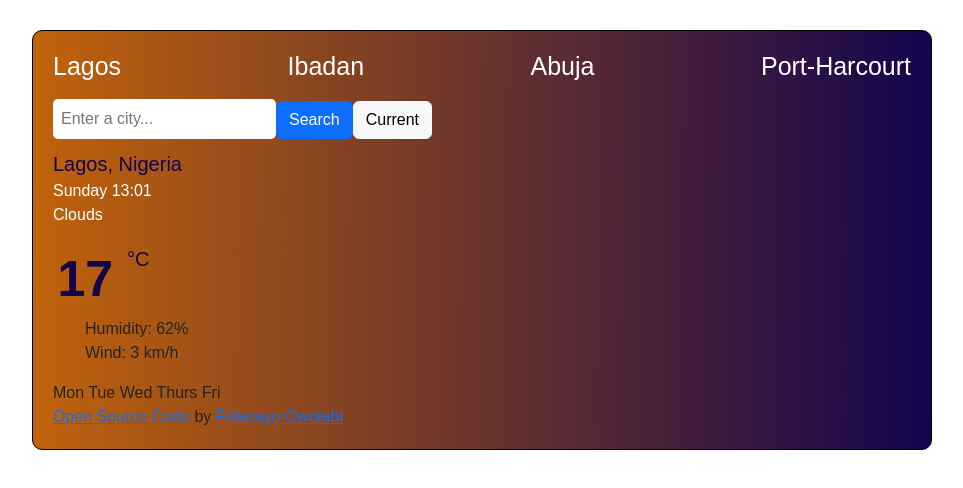
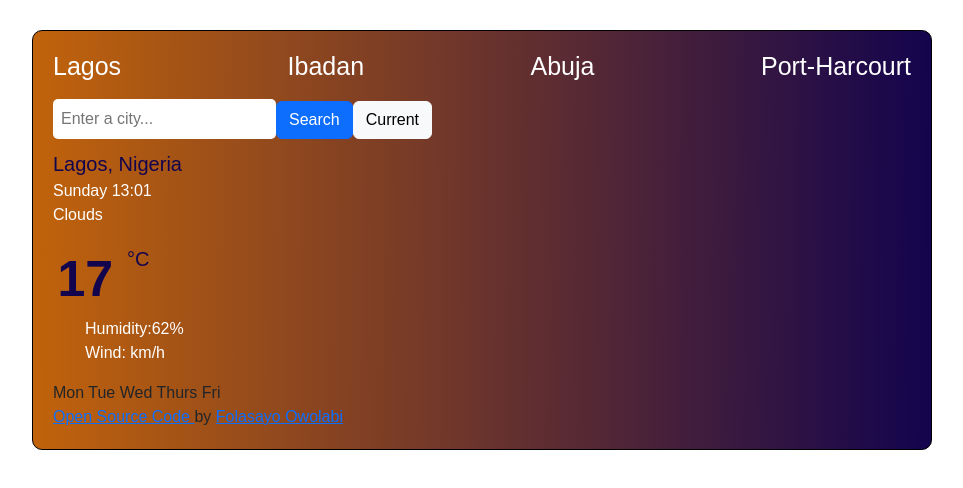
Before and after one commit to DPearls/react-weather-app, a React (Create React App) app: page / in a window 1280 px wide. Shown: the top 488 px of the page, without its empty margins (158-1121 px from the left). Built offline with nearby package versions, Linux system fonts and the light colour scheme.

Commit message:
Styled humidity and wind

```diff
--- a/src/App.js
+++ b/src/App.js
@@ -59,8 +59,12 @@ function App() {
             <span className="Units"> °C </span>
             <div className="col-6">
               <ul>
-                <li>Humidity: 62% </li>
-                <li>Wind: 3 km/h </li>
+                <li className="Humidy">
+                  <span> Humidity:</span>62%
+                </li>
+                <li className="Windy">
+                  Wind: <span></span> km/h
+                </li>
               </ul>
             </div>
           </div>
--- a/src/styles.css
+++ b/src/styles.css
@@ -68,6 +68,12 @@ input[type="search"] {
 li {
   list-style: none;
 }
-Days {
+.Humidy {
+  color: white;
+}
+.Windy {
+  color: white;
+}
+Day Days {
   justify-content: space-evenly;
 }
```
